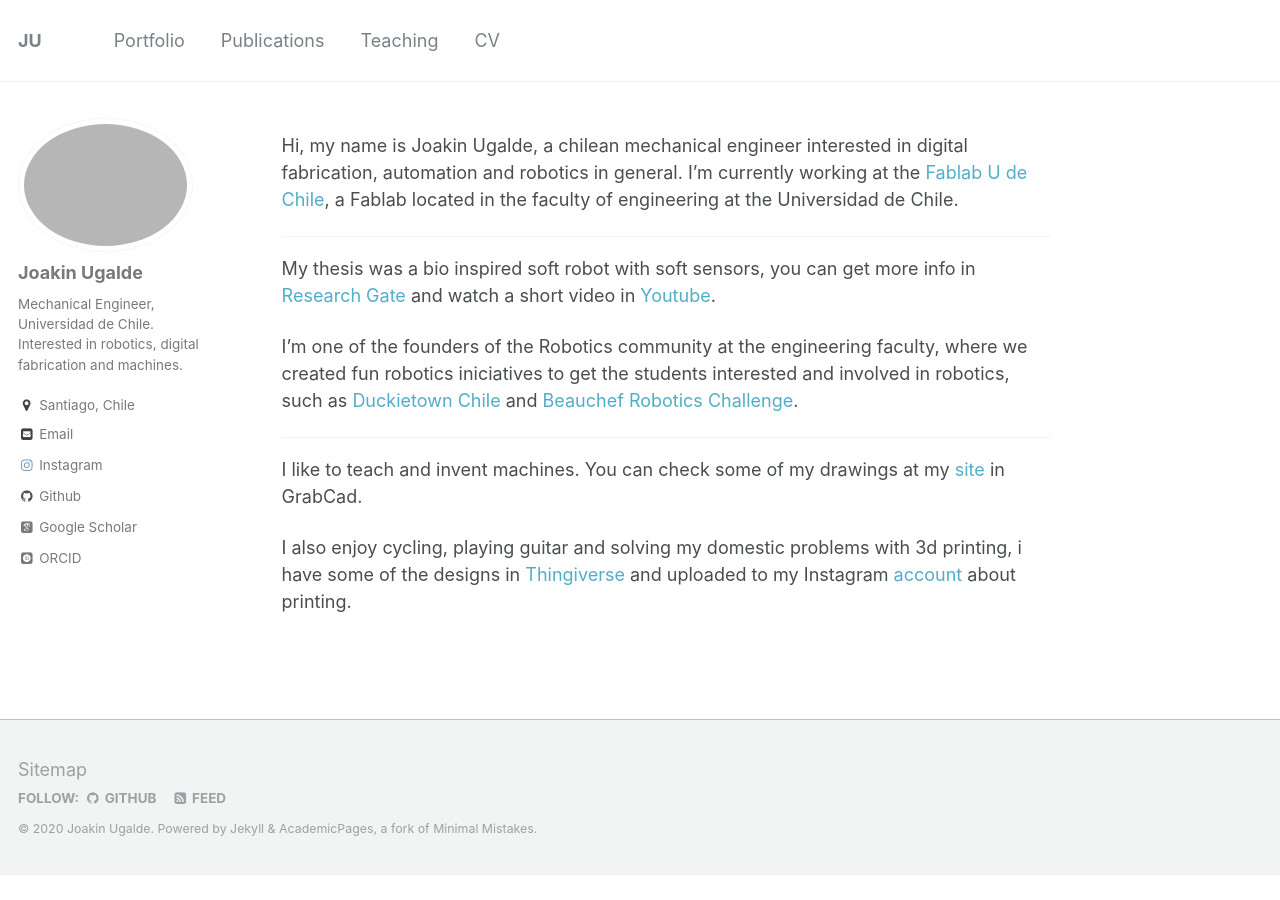
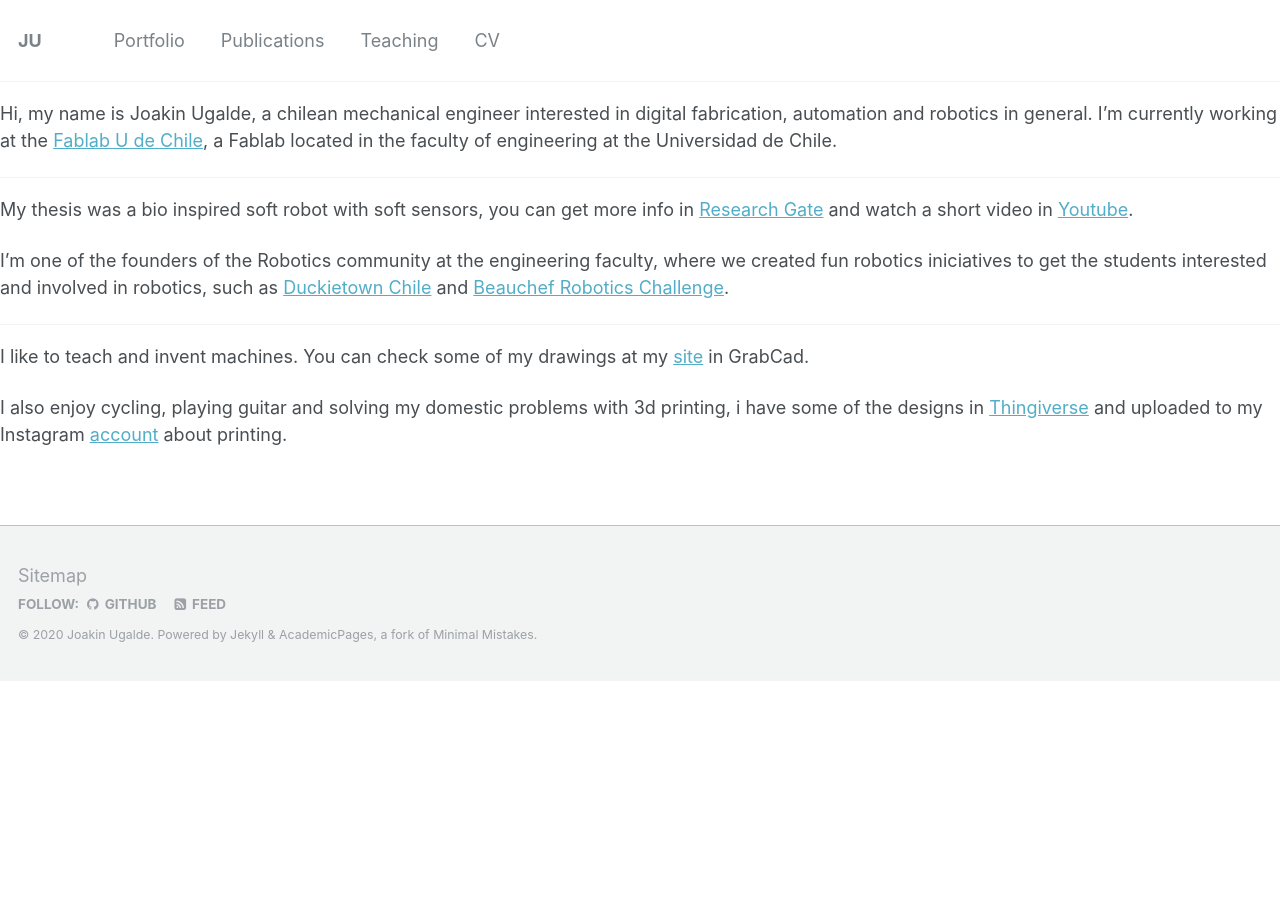
Before and after one commit to jkugalde/jkugalde.github.io, a Jekyll site: the page built from _pages/about.md, in a window 1280 px wide. Built offline with Jekyll 4.4.1, drawn with Linux system fonts in a browser that asks for light colours; some web fonts are replaced; our own code applies the rules of GitHub Pages for plain Markdown files; part of the change alters nothing that is shown.

Commit message:
Initial commit

```diff
--- a/_config.yml
+++ b/_config.yml
@@ -180,12 +180,6 @@ collections:
   portfolio:
     output: true
     permalink: /:collection/:path/
-  fieldwork:
-    output: true
-    permalink: /:collection/:path/
-  talks:
-    output: true
-    permalink: /:collection/:path/
 
 
 # Defaults
@@ -201,13 +195,6 @@ defaults:
       comments: true
       share: true
       related: true
-  # _pages
-  - scope:
-      path: ""
-      type: pages
-    values:
-      layout: single
-      author_profile: true
   # _teaching
   - scope:
       path: ""
@@ -226,23 +213,6 @@ defaults:
       author_profile: true
       share: true
       comments: true
-  # _fieldwork
-  - scope:
-      path: ""
-      type: fieldwork
-    values:
-      layout: single
-      author_profile: true
-      share: true
-      comment: true
-  # _talks
-  - scope:
-      path: ""
-      type: talks
-    values:
-      layout: talk
-      author_profile: true
-      share: true
   # _portfolio
   - scope:
       path: ""
```
Also changed, not shown: 9 other files.
